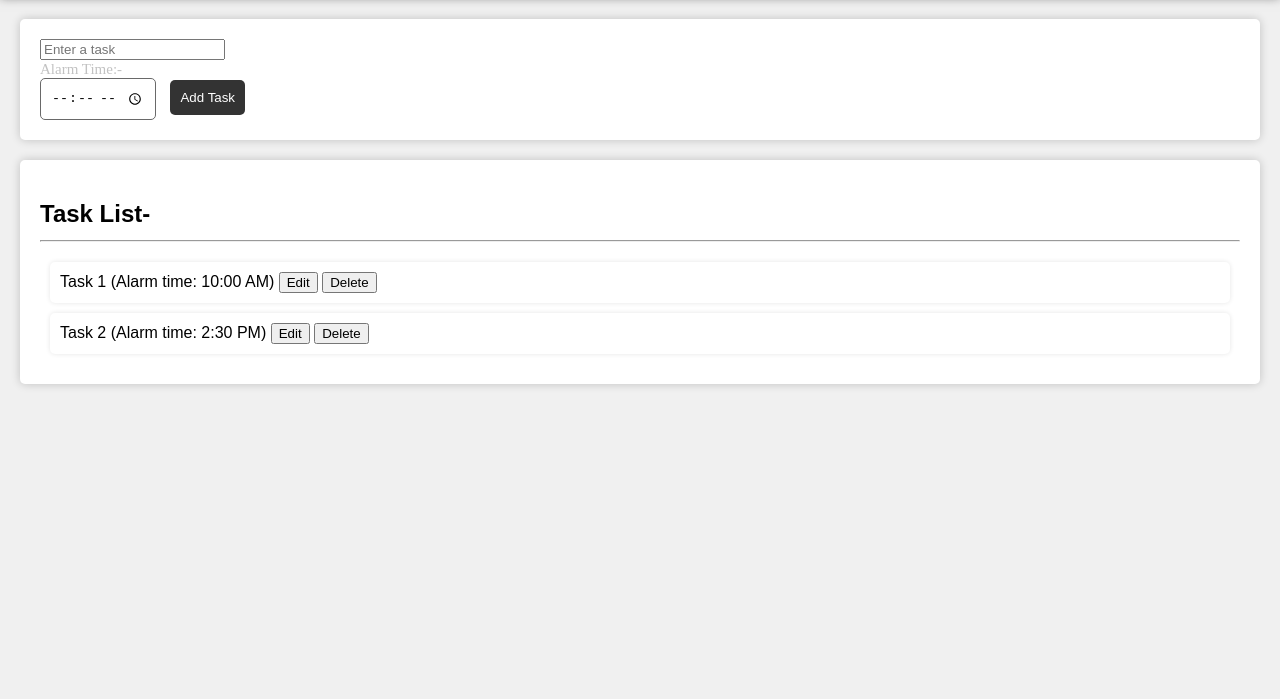
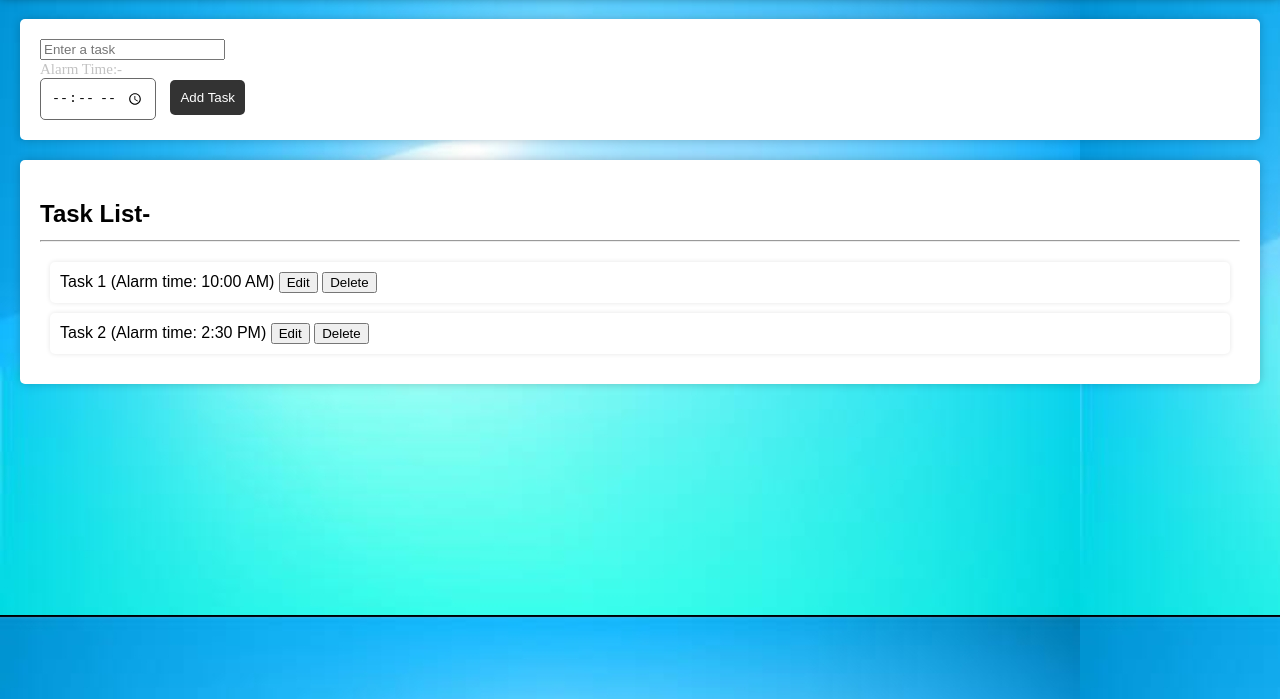
Before and after one commit to Cluster07/TaskTracker, a plain HTML site: page index.html in a window 1280 px wide. Shown: the part 101-800 px from the top of the page. Drawn offline with Linux system fonts and the light colour scheme.

Commit message:
index.html

```diff
--- a/index.html
+++ b/index.html
@@ -68,7 +68,7 @@ p1{
 }
 </style>
 </head>
-<body style="background-image: url('abstract-blue-vector-background.jpg')";>
+<body style="background-image: url('Screenshot_2023-10-01-22-22-53-64_99c04817c0de5652397fc8b56c3b3817.jpg')";>
     <h1>Task Tracker</h1>
 
     <form id="taskForm">
```
